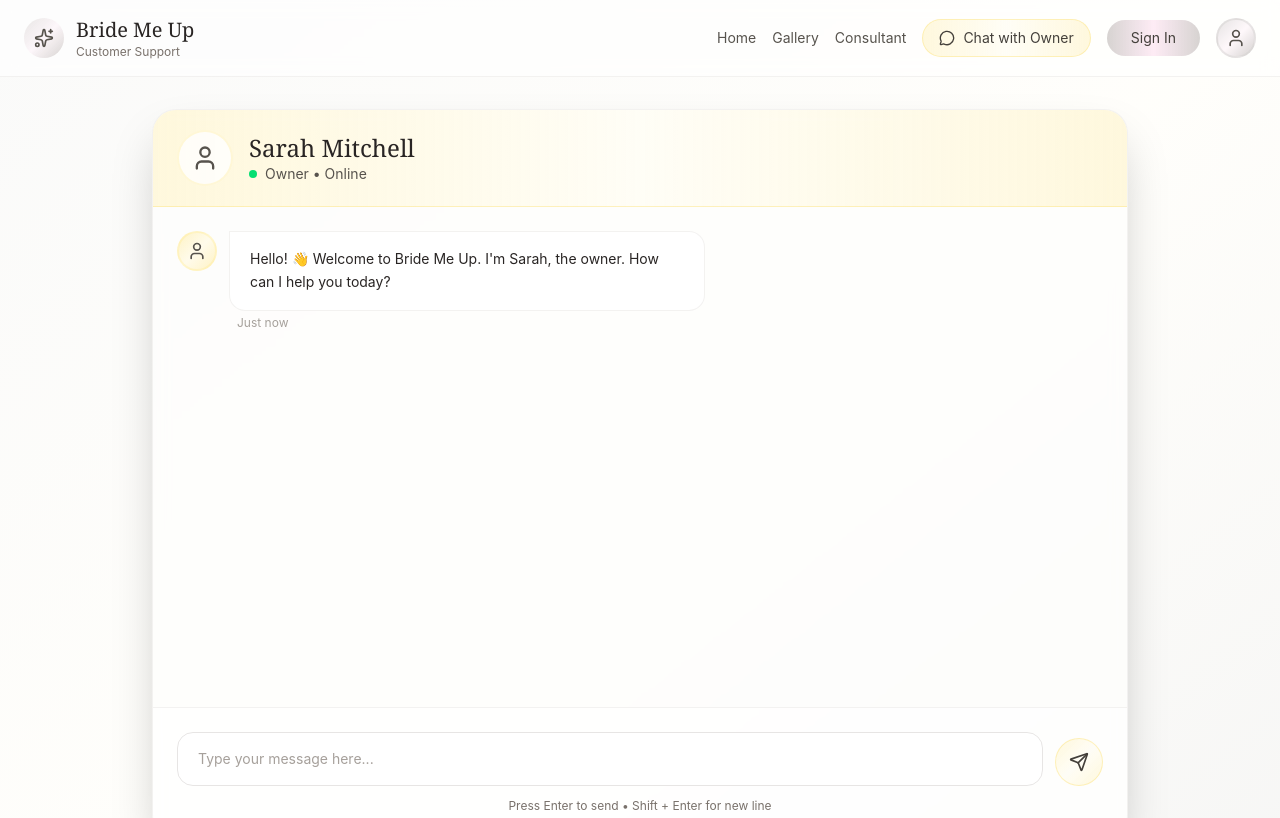
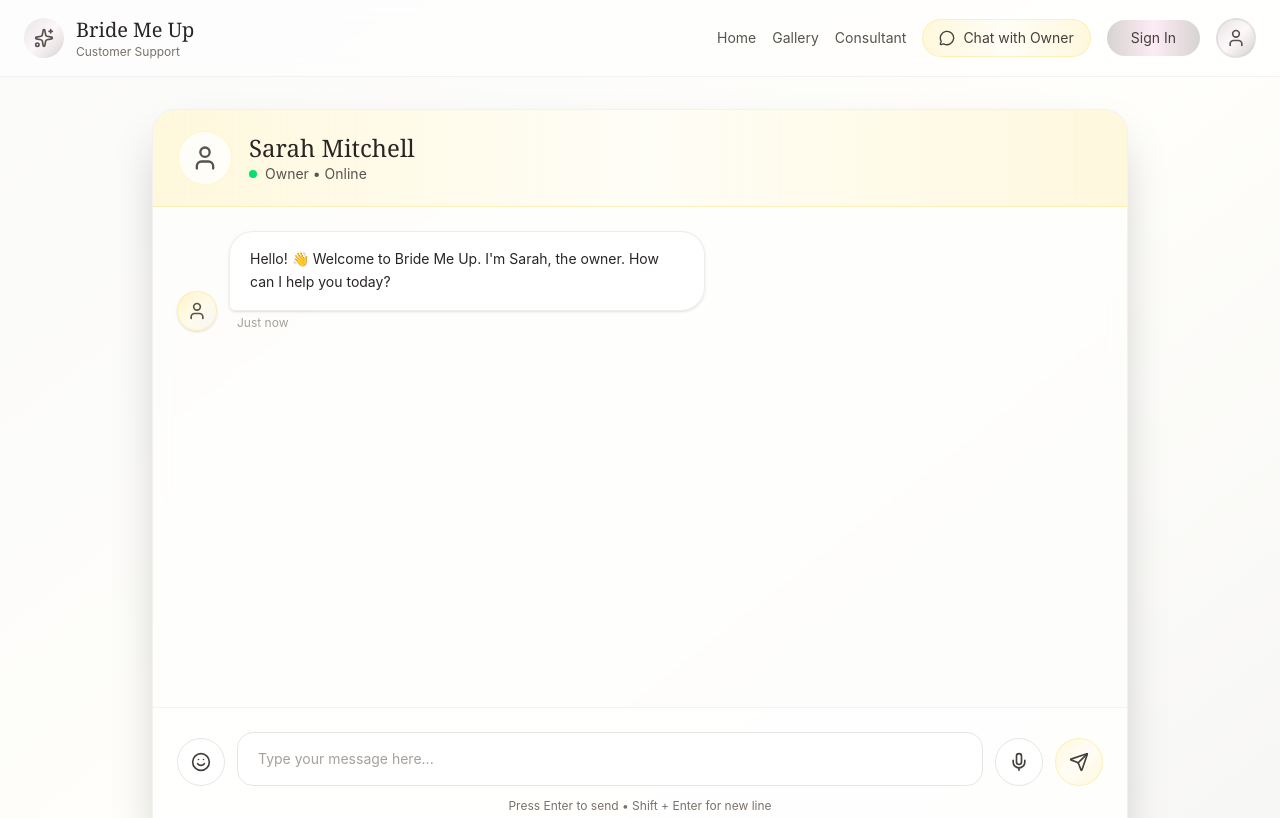
Before and after one commit to ilona0712/Bridal, a React (Vite) app: page /chat in a window 1280 px wide. Shown: the top 818 px of the page. Built offline with nearby package versions, Linux system fonts and the light colour scheme; no server answers.

Commit message:
added emoticons and voice memo to chat with owner page

```diff
--- a/package.json
+++ b/package.json
@@ -12,6 +12,7 @@
   "dependencies": {
     "@supabase/ssr": "^0.9.0",
     "@supabase/supabase-js": "^2.99.0",
+    "emoji-picker-react": "^4.18.0",
     "lucide-react": "^0.575.0",
     "react": "^19.2.0",
     "react-dom": "^19.2.0",
--- a/src/components/chat/OwnerChatInput.tsx
+++ b/src/components/chat/OwnerChatInput.tsx
@@ -1,10 +1,16 @@
-import { Send } from "lucide-react";
+import { Mic, Send, Smile, Square } from "lucide-react";
+import VoiceRecorderWaveform from "./VoiceRecorderWaveform";
 
 type OwnerChatInputProps = {
   inputValue: string;
   onInputChange: (value: string) => void;
   onSendMessage: () => void;
   onKeyDown: (e: React.KeyboardEvent<HTMLTextAreaElement>) => void;
+  onToggleEmoji: () => void;
+  onStartRecording: () => void;
+  onStopRecording: () => void;
+  isRecording: boolean;
+  recordingStream: MediaStream | null;
 };
 
 export default function OwnerChatInput({
@@ -12,10 +18,25 @@ export default function OwnerChatInput({
   onInputChange,
   onSendMessage,
   onKeyDown,
+  onToggleEmoji,
+  onStartRecording,
+  onStopRecording,
+  isRecording,
+  recordingStream,
 }: OwnerChatInputProps) {
   return (
     <div className="border-t border-stone-200/50 p-6 bg-white/40">
       <div className="flex gap-3 items-end">
+        <button
+          type="button"
+          onClick={onToggleEmoji}
+          className="w-12 h-12 bg-white/90 border border-stone-200 rounded-full flex items-center justify-center hover:shadow-lg transition-all flex-shrink-0"
+          aria-label="Open emoji picker"
+        >
+          <Smile className="w-5 h-5 text-stone-700" />
+        </button>
+
+        {!isRecording ? (
           <textarea
             value={inputValue}
             onChange={(e) => onInputChange(e.target.value)}
@@ -24,18 +45,57 @@ export default function OwnerChatInput({
             rows={1}
             className="flex-1 bg-white/90 border border-stone-200 rounded-2xl px-5 py-4 text-sm text-stone-800 placeholder:text-stone-400 focus:outline-none focus:ring-2 focus:ring-amber-200/50 focus:border-amber-300/50 resize-none"
           />
+        ) : (
+          <div className="flex-1 h-[56px] bg-white/90 border border-stone-200 rounded-2xl px-4 flex items-center gap-3">
+            <VoiceRecorderWaveform
+              stream={recordingStream}
+              isRecording={isRecording}
+            />
+            <span className="text-sm text-stone-500">Recording...</span>
+          </div>
+        )}
+
+        {!isRecording ? (
+          <button
+            type="button"
+            onClick={onStartRecording}
+            className="w-12 h-12 bg-white/90 border border-stone-200 rounded-full flex items-center justify-center hover:shadow-lg transition-all flex-shrink-0"
+            aria-label="Start recording"
+          >
+            <Mic className="w-5 h-5 text-stone-700" />
+          </button>
+        ) : (
+          <button
+            type="button"
+            onClick={onStopRecording}
+            className="w-12 h-12 bg-red-50 border border-red-200 rounded-full flex items-center justify-center hover:shadow-lg transition-all flex-shrink-0"
+            aria-label="Stop recording"
+          >
+            <Square className="w-5 h-5 text-red-600" />
+          </button>
+        )}
+
+        {!isRecording && (
           <button
             type="button"
             onClick={onSendMessage}
             className="w-12 h-12 bg-gradient-to-br from-amber-100/60 via-amber-50/40 to-amber-100/60 border border-amber-200/50 rounded-full flex items-center justify-center hover:shadow-lg transition-all flex-shrink-0"
+            aria-label="Send message"
           >
             <Send className="w-5 h-5 text-stone-700" />
           </button>
+        )}
       </div>
 
       <p className="text-xs text-stone-500 mt-3 text-center">
         Press Enter to send • Shift + Enter for new line
       </p>
+
+      {isRecording && (
+        <p className="text-xs text-red-500 mt-2 text-center">
+          Recording voice message...
+        </p>
+      )}
     </div>
   );
 }
--- a/src/components/chat/OwnerChatMessageBubble.tsx
+++ b/src/components/chat/OwnerChatMessageBubble.tsx
@@ -1,4 +1,4 @@
-import { User } from "lucide-react";
+import { Mic, User } from "lucide-react";
 import type { OwnerChatMessage } from "../../types/chat";
 
 type OwnerChatMessageBubbleProps = {
@@ -8,40 +8,71 @@ type OwnerChatMessageBubbleProps = {
 export default function OwnerChatMessageBubble({
   message,
 }: OwnerChatMessageBubbleProps) {
+  const isUser = message.type === "user";
+  const hasAudio = Boolean(message.audioUrl);
+
   return (
-    <div
-      className={`flex gap-3 ${message.type === "user" ? "justify-end" : ""}`}
-    >
-      {message.type === "owner" && (
-        <div className="w-10 h-10 bg-gradient-to-br from-amber-100 via-amber-50 to-amber-100 rounded-full flex-shrink-0 flex items-center justify-center border-2 border-amber-200/30">
+    <div className={`flex gap-3 items-end ${isUser ? "justify-end" : ""}`}>
+      {!isUser && (
+        <div className="w-10 h-10 rounded-full flex-shrink-0 flex items-center justify-center border border-amber-200/50 bg-gradient-to-br from-amber-100 via-amber-50 to-stone-100 shadow-sm">
           <User className="w-5 h-5 text-stone-600" />
         </div>
       )}
 
-      <div className="flex flex-col gap-1">
+      <div
+        className={`flex flex-col gap-1 ${
+          isUser ? "items-end" : "items-start"
+        }`}
+      >
         <div
-          className={`rounded-2xl px-5 py-4 max-w-[80%] ${
-            message.type === "owner"
-              ? "bg-white/90 border border-stone-200/50 rounded-tl-none"
-              : "bg-gradient-to-br from-stone-300 via-pink-200/40 to-stone-300 rounded-tr-none"
-          }`}
+          className={[
+            "rounded-3xl px-5 py-4 shadow-sm backdrop-blur-sm transition-all",
+            hasAudio ? "min-w-[250px] max-w-[320px]" : "max-w-[80%]",
+            isUser
+              ? "bg-gradient-to-br from-stone-300 via-pink-100 to-stone-200 text-stone-800 rounded-br-md border border-pink-100/60"
+              : "bg-white/90 text-stone-800 rounded-bl-md border border-stone-200/70",
+          ].join(" ")}
         >
-          <p className="text-sm text-stone-800 leading-relaxed whitespace-pre-line">
-            {message.text}
-          </p>
+          {message.text && (
+            <p className="text-sm leading-relaxed whitespace-pre-line">
+              {message.text}
+            </p>
+          )}
+
+          {hasAudio && (
+            <div className="space-y-3">
+              <div className="flex items-center gap-2 text-xs text-stone-500">
+                <div
+                  className={`w-7 h-7 rounded-full flex items-center justify-center ${
+                    isUser
+                      ? "bg-white/50 border border-white/60"
+                      : "bg-amber-50 border border-amber-100"
+                  }`}
+                >
+                  <Mic className="w-3.5 h-3.5" />
+                </div>
+                <span className="font-medium">Voice message</span>
+              </div>
+
+              <audio
+                controls
+                className="w-full h-10 rounded-xl"
+                preload="metadata"
+              >
+                <source src={message.audioUrl} type="audio/webm" />
+                Your browser does not support audio playback.
+              </audio>
+            </div>
+          )}
         </div>
 
-        <span
-          className={`text-xs text-stone-400 px-2 ${
-            message.type === "user" ? "text-right" : ""
-          }`}
-        >
-          {message.time}
-        </span>
+        <span className="text-xs text-stone-400 px-2">{message.time}</span>
       </div>
 
-      {message.type === "user" && (
-        <div className="w-10 h-10 bg-stone-200 rounded-full flex-shrink-0" />
+      {isUser && (
+        <div className="w-10 h-10 rounded-full flex-shrink-0 flex items-center justify-center bg-gradient-to-br from-stone-200 to-stone-100 border border-stone-200/70 shadow-sm">
+          <User className="w-5 h-5 text-stone-500" />
+        </div>
       )}
     </div>
   );
--- /dev/null
+++ b/src/components/chat/VoiceRecorderWaveform.tsx
@@ -0,0 +1,87 @@
+import { useEffect, useRef, useState } from "react";
+
+type VoiceRecorderWaveformProps = {
+  stream: MediaStream | null;
+  isRecording: boolean;
+};
+
+export default function VoiceRecorderWaveform({
+  stream,
+  isRecording,
+}: VoiceRecorderWaveformProps) {
+  const [levels, setLevels] = useState<number[]>(new Array(20).fill(8));
+  const animationRef = useRef<number | null>(null);
+  const audioContextRef = useRef<AudioContext | null>(null);
+  const analyserRef = useRef<AnalyserNode | null>(null);
+  const sourceRef = useRef<MediaStreamAudioSourceNode | null>(null);
+  const dataArrayRef = useRef<Uint8Array<ArrayBuffer> | null>(null);
+
+  useEffect(() => {
+    if (!isRecording || !stream) return;
+
+    const audioContext = new AudioContext();
+    const analyser = audioContext.createAnalyser();
+    const source = audioContext.createMediaStreamSource(stream);
+
+    analyser.fftSize = 64;
+    analyser.smoothingTimeConstant = 0.8;
+
+    const bufferLength = analyser.frequencyBinCount;
+    const dataArray = new Uint8Array(bufferLength);
+
+    source.connect(analyser);
+
+    audioContextRef.current = audioContext;
+    analyserRef.current = analyser;
+    sourceRef.current = source;
+    dataArrayRef.current = dataArray;
+
+    const updateWaveform = () => {
+      if (!analyserRef.current || !dataArrayRef.current) return;
+
+      analyserRef.current.getByteFrequencyData(dataArrayRef.current);
+
+      const samples = 20;
+      const bucketSize = Math.floor(dataArrayRef.current.length / samples);
+
+      const newLevels = Array.from({ length: samples }, (_, i) => {
+        const start = i * bucketSize;
+        const end = start + bucketSize;
+        let sum = 0;
+
+        for (let j = start; j < end; j++) {
+          sum += dataArrayRef.current![j];
+        }
+
+        const avg = sum / bucketSize || 0;
+        return Math.max(8, Math.min(40, avg / 4));
+      });
+
+      setLevels(newLevels);
+      animationRef.current = requestAnimationFrame(updateWaveform);
+    };
+
+    updateWaveform();
+
+    return () => {
+      if (animationRef.current) cancelAnimationFrame(animationRef.current);
+      source.disconnect();
+      analyser.disconnect();
+      audioContext.close();
+    };
+  }, [stream, isRecording]);
+
+  if (!isRecording) return null;
+
+  return (
+    <div className="flex items-center gap-1 h-10 px-3 rounded-2xl bg-white/80 border border-stone-200 min-w-[180px]">
+      {levels.map((level, index) => (
+        <div
+          key={index}
+          className="w-1 rounded-full bg-gradient-to-t from-amber-300 via-pink-200 to-stone-300 transition-all duration-75"
+          style={{ height: `${level}px` }}
+        />
+      ))}
+    </div>
+  );
+}
--- a/src/pages/ChatWithOwnerPage.tsx
+++ b/src/pages/ChatWithOwnerPage.tsx
@@ -1,4 +1,5 @@
-import { useState } from "react";
+import { useEffect, useRef, useState } from "react";
+import EmojiPicker from "emoji-picker-react";
 import Header from "../components/common/Header";
 import type { OwnerChatMessage } from "../types/chat";
 import OwnerChatHeader from "../components/chat/OwnerChatHeader";
@@ -14,7 +15,14 @@ export default function ChatWithOwnerPage() {
       time: "Just now",
     },
   ]);
+
   const [inputValue, setInputValue] = useState("");
+  const [showEmojiPicker, setShowEmojiPicker] = useState(false);
+  const [isRecording, setIsRecording] = useState(false);
+  const [recordingStream, setRecordingStream] = useState<MediaStream | null>(null);
+
+  const mediaRecorderRef = useRef<MediaRecorder | null>(null);
+  const audioChunksRef = useRef<Blob[]>([]);
 
   const getTime = () =>
     new Date().toLocaleTimeString("en-US", {
@@ -64,6 +72,68 @@ export default function ChatWithOwnerPage() {
     }, 1500);
   };
 
+  const handleEmojiClick = (emojiData: { emoji: string }) => {
+    setInputValue((prev) => prev + emojiData.emoji);
+  };
+
+const handleStartRecording = async () => {
+  try {
+    const stream = await navigator.mediaDevices.getUserMedia({ audio: true });
+    const mediaRecorder = new MediaRecorder(stream);
+
+    setRecordingStream(stream);
+    audioChunksRef.current = [];
+    mediaRecorderRef.current = mediaRecorder;
+
+    mediaRecorder.ondataavailable = (event) => {
+      if (event.data.size > 0) {
+        audioChunksRef.current.push(event.data);
+      }
+    };
+
+    mediaRecorder.onstop = () => {
+      const audioBlob = new Blob(audioChunksRef.current, { type: "audio/webm" });
+      const audioUrl = URL.createObjectURL(audioBlob);
+
+      setMessages((prev) => [
+        ...prev,
+        {
+          type: "user",
+          audioUrl,
+          time: getTime(),
+        },
+      ]);
+
+      setTimeout(() => {
+        setMessages((prev) => [
+          ...prev,
+          {
+            type: "owner",
+            text: "I received your voice message. Thank you! 🎙️",
+            time: getTime(),
+          },
+        ]);
+      }, 1200);
+
+      stream.getTracks().forEach((track) => track.stop());
+      setRecordingStream(null);
+    };
+
+    mediaRecorder.start();
+    setIsRecording(true);
+  } catch (error) {
+    console.error("Microphone access error:", error);
+    alert("Unable to access microphone.");
+  }
+};
+
+const handleStopRecording = () => {
+  if (mediaRecorderRef.current && isRecording) {
+    mediaRecorderRef.current.stop();
+    setIsRecording(false);
+  }
+};
+
   const handleKeyDown = (e: React.KeyboardEvent<HTMLTextAreaElement>) => {
     if (e.key === "Enter" && !e.shiftKey) {
       e.preventDefault();
@@ -71,20 +141,47 @@ export default function ChatWithOwnerPage() {
     }
   };
 
+  useEffect(() => {
+    return () => {
+      messages.forEach((msg) => {
+        if (msg.audioUrl) {
+          URL.revokeObjectURL(msg.audioUrl);
+        }
+      });
+    };
+  }, [messages]);
+
   return (
     <div className="min-h-screen bg-gradient-to-br from-stone-50 via-amber-50/20 to-stone-100">
       <Header subtitle="Customer Support" />
+
       <div className="container mx-auto px-6 py-8 max-w-5xl">
         <div className="bg-white/60 backdrop-blur-sm rounded-3xl shadow-2xl border border-stone-200/50 overflow-hidden">
           <OwnerChatHeader />
+
           <OwnerChatMessagesList messages={messages} />
+
+          <div className="relative">
+            {showEmojiPicker && (
+              <div className="absolute bottom-20 left-4 z-20 shadow-xl">
+                <EmojiPicker onEmojiClick={handleEmojiClick} />
+              </div>
+            )}
+
             <OwnerChatInput
   inputValue={inputValue}
   onInputChange={setInputValue}
   onSendMessage={handleSendMessage}
   onKeyDown={handleKeyDown}
+  onToggleEmoji={() => setShowEmojiPicker((prev) => !prev)}
+  onStartRecording={handleStartRecording}
+  onStopRecording={handleStopRecording}
+  isRecording={isRecording}
+  recordingStream={recordingStream}
 />
           </div>
+        </div>
+
         <OwnerChatFeatures />
       </div>
     </div>
--- a/src/types/chat.ts
+++ b/src/types/chat.ts
@@ -1,5 +1,6 @@
 export type OwnerChatMessage = {
-  type: "owner" | "user";
-  text: string;
+  type: "user" | "owner";
   time: string;
+  text?: string;
+  audioUrl?: string;
 };
```
Also changed, not shown: src/components/chat/OwnerChatMessagesList.tsx (+8 -0 lines), 1 other file (tests, documents, lock files or other folders). Lines whose indentation alone changed are shown as unchanged.
